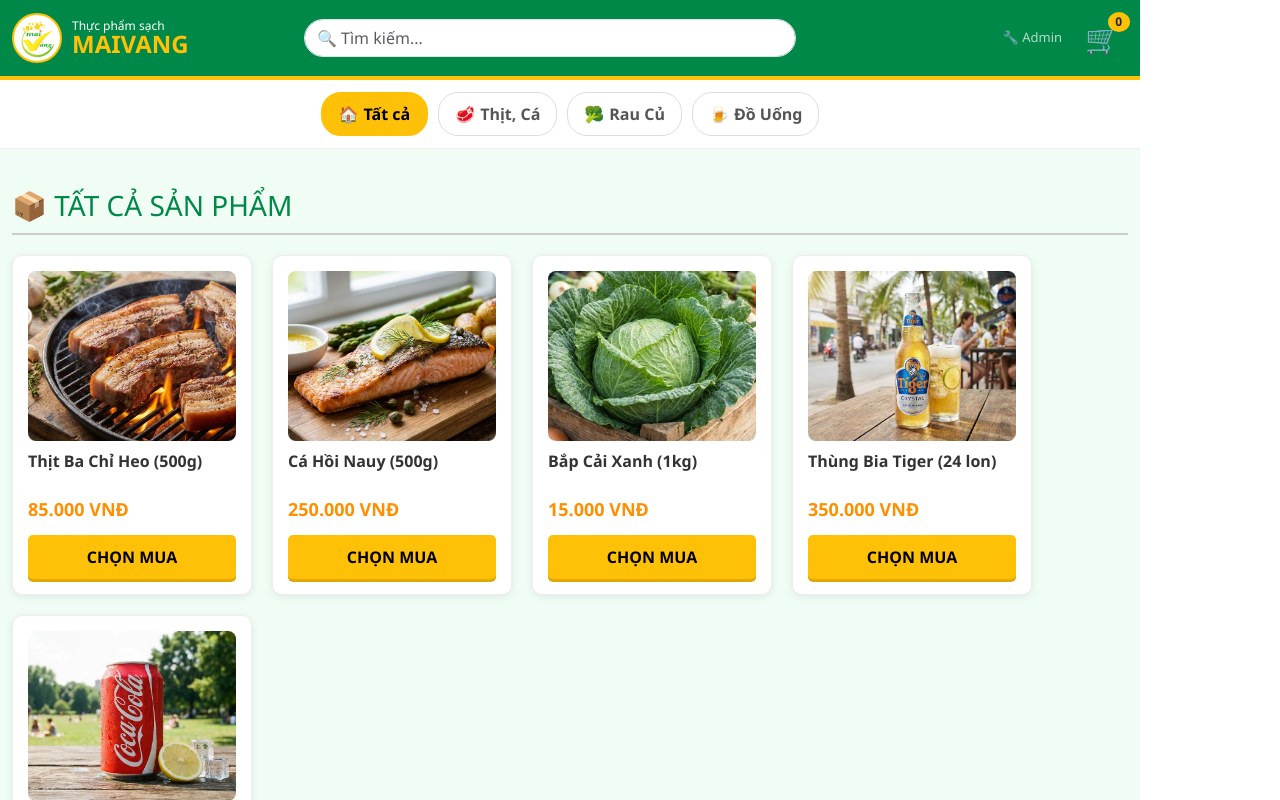
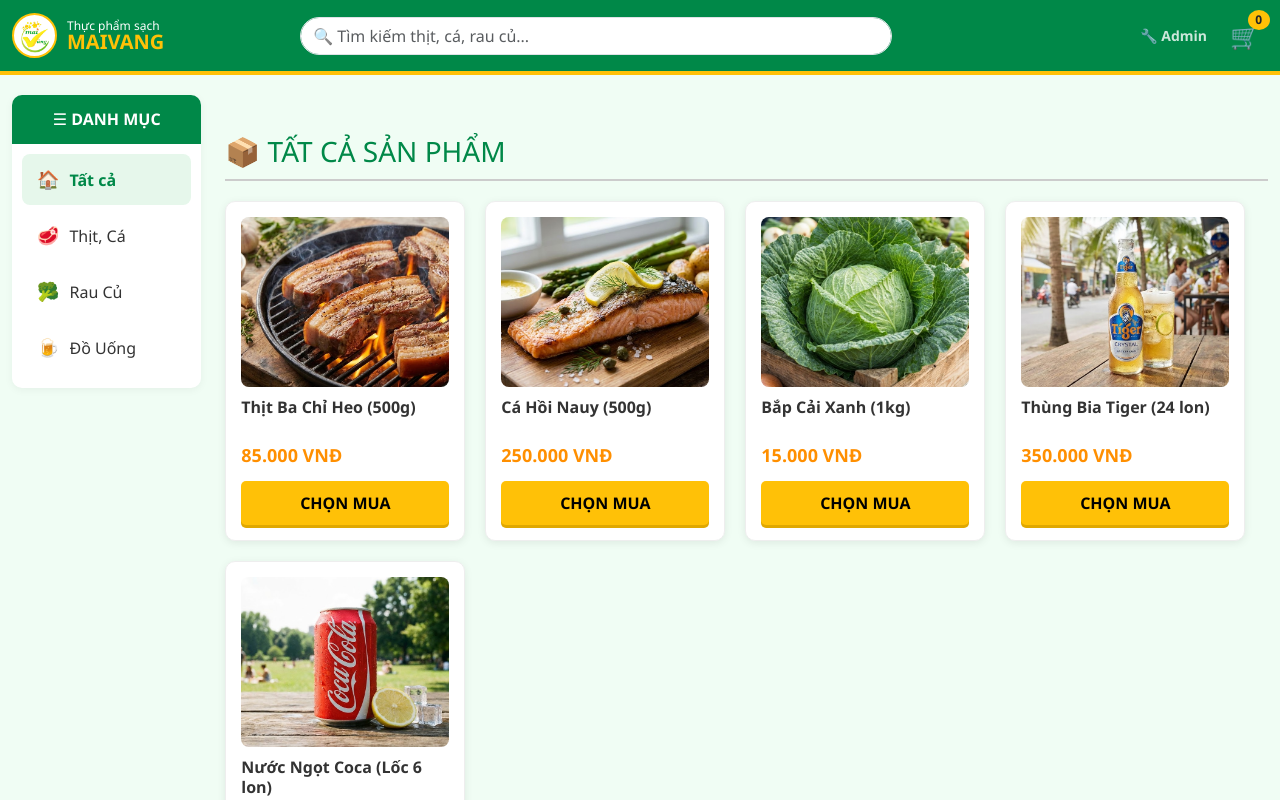
Before and after one commit to leduycode1986/HTML-dau-tay, a React (Vite) app in the folder shop-ban-hang/: page / in a window 1280 px wide. Shown: the top 800 px of the page. Built offline with nearby package versions, Linux system fonts and the light colour scheme.

Commit message:
sua lai nua

```diff
--- a/shop-ban-hang/src/App.jsx
+++ b/shop-ban-hang/src/App.jsx
@@ -8,26 +8,27 @@
 import Navbar from 'react-bootstrap/Navbar';
 import Badge from 'react-bootstrap/Badge';
 import Form from 'react-bootstrap/Form';
+import Row from 'react-bootstrap/Row';
+import Col from 'react-bootstrap/Col';
 import { useState, useEffect } from 'react';
 import { products as khoHangBanDau } from './products'
 
-const colors = { primaryGreen: '#008848', accentYellow: '#ffc107', bgLight: '#f0fdf4', textDark: '#333' };
+const colors = {
+    primaryGreen: '#008848',
+    accentYellow: '#ffc107',
+    bgLight: '#f0fdf4',
+    textDark: '#333',
+    menuActiveBg: '#e6f7eb'
+};
 
 function App() {
 
   // 1. DỮ LIỆU SẢN PHẨM (CÓ LƯU BỘ NHỚ)
   const [dsSanPham, setDsSanPham] = useState(() => {
-      // Thử lấy dữ liệu cũ từ bộ nhớ
       const saved = localStorage.getItem('dsSanPham');
-      // Nếu có thì dùng, không thì dùng kho hàng mặc định
       return saved ? JSON.parse(saved) : khoHangBanDau;
   });
-
-  // Mỗi khi dsSanPham thay đổi, lưu ngay vào bộ nhớ
-  useEffect(() => {
-      localStorage.setItem('dsSanPham', JSON.stringify(dsSanPham));
-  }, [dsSanPham]);
-
+  useEffect(() => { localStorage.setItem('dsSanPham', JSON.stringify(dsSanPham)); }, [dsSanPham]);
 
   // 2. DỮ LIỆU DANH MỤC (CÓ LƯU BỘ NHỚ)
   const [dsDanhMuc, setDsDanhMuc] = useState(() => {
@@ -39,18 +40,14 @@
         { id: 'douong', ten: 'Đồ Uống', icon: '🍺' }
       ];
   });
-
-  useEffect(() => {
-      localStorage.setItem('dsDanhMuc', JSON.stringify(dsDanhMuc));
-  }, [dsDanhMuc]);
-
+  useEffect(() => { localStorage.setItem('dsDanhMuc', JSON.stringify(dsDanhMuc)); }, [dsDanhMuc]);
 
   const [danhMucHienTai, setDanhMucHienTai] = useState('all');
   const [tuKhoa, setTuKhoa] = useState('');
   const navigate = useNavigate();
   const location = useLocation();
 
-  // 3. GIỎ HÀNG (GIỮ NGUYÊN)
+  // 3. GIỎ HÀNG
   const [gioHang, setGioHang] = useState(() => {
       const duLieuCu = localStorage.getItem('gioHangCuaDuy');
       return duLieuCu ? JSON.parse(duLieuCu) : [];
@@ -78,7 +75,7 @@
   function xoaSanPham(id) { setGioHang(gioHang.filter(sp => sp.id !== id)); }
   function xoaHetGioHang() { setGioHang([]); }
 
-  // --- TRANG ADMIN ---
+  // --- NẾU LÀ TRANG ADMIN ---
   if (location.pathname === '/admin') {
       return (
         <Routes>
@@ -96,25 +93,26 @@
   return (
     <div style={{ backgroundColor: colors.bgLight, minHeight: '100vh', fontFamily: 'Segoe UI, sans-serif' }}>
 
-      {/* Navbar */}
+      {/* HEADER */}
       <Navbar style={{ backgroundColor: colors.primaryGreen, borderBottom: `4px solid ${colors.accentYellow}` }} variant="dark" expand="lg" sticky="top">
-        <Container>
+        <Container fluid>
           <Navbar.Brand as={Link} to="/" onClick={() => { setDanhMucHienTai('all'); setTuKhoa('') }} style={{ display: 'flex', alignItems: 'center', gap: '10px' }}>
-            <div style={{ backgroundColor: 'white', borderRadius: '50%', padding: '2px', width: '50px', height: '50px', border: `2px solid ${colors.accentYellow}` }}>
+            <div style={{ backgroundColor: 'white', borderRadius: '50%', padding: '2px', width: '45px', height: '45px', border: `2px solid ${colors.accentYellow}` }}>
                 <img src="/img/logo.jpg" alt="Logo" style={{ width: '100%', height: '100%', borderRadius: '50%', objectFit: 'contain' }} />
             </div>
             <div style={{ display: 'flex', flexDirection: 'column', lineHeight: '1' }}>
                 <span style={{ color: '#fff', fontSize: '12px' }}>Thực phẩm sạch</span>
-                <span style={{ color: colors.accentYellow, fontWeight: '900', fontSize: '24px' }}>MAIVANG</span>
+                <span style={{ color: colors.accentYellow, fontWeight: '900', fontSize: '20px' }}>MAIVANG</span>
             </div>
           </Navbar.Brand>
+
           <Navbar.Toggle aria-controls="basic-navbar-nav" />
           <Navbar.Collapse id="basic-navbar-nav">
-            <div className="mx-auto my-2" style={{ width: '100%', maxWidth: '500px' }}>
+            <div className="mx-auto my-2" style={{ width: '100%', maxWidth: '600px' }}>
                 <Form className="d-flex">
                     <Form.Control
                         type="search"
-                        placeholder="🔍 Tìm kiếm..."
+                        placeholder="🔍 Tìm kiếm thịt, cá, rau củ..."
                         className="me-2"
                         style={{ borderRadius: '20px' }}
                         value={tuKhoa}
@@ -123,12 +121,14 @@
                 </Form>
             </div>
             <Nav className="ms-auto" style={{alignItems: 'center', gap: '15px'}}>
-                <Link to="/admin" style={{color: 'rgba(255,255,255,0.7)', textDecoration: 'none', fontSize: '13px'}}>🔧 Admin</Link>
+                <Link to="/admin" style={{color: 'rgba(255,255,255,0.8)', textDecoration: 'none', fontSize: '14px', fontWeight: 'bold'}}>🔧 Admin</Link>
 
                 <Nav.Link as={Link} to="/cart" className="d-flex align-items-center gap-2 text-white">
                     <div style={{ position: 'relative' }}>
-                        <span style={{fontSize: '28px'}}>🛒</span>
-                        <Badge bg="warning" text="dark" style={{ position: 'absolute', top: '-5px', right: '-10px', borderRadius: '50%' }}>{gioHang.reduce((t, sp) => t + sp.soLuong, 0)}</Badge>
+                        <span style={{fontSize: '24px'}}>🛒</span>
+                        <Badge bg="warning" text="dark" style={{ position: 'absolute', top: '-8px', right: '-10px', borderRadius: '50%' }}>
+                        {gioHang.reduce((tong, sp) => tong + sp.soLuong, 0)}
+                        </Badge>
                     </div>
                 </Nav.Link>
             </Nav>
@@ -136,36 +136,70 @@
         </Container>
       </Navbar>
 
-      {/* Menu Danh Mục */}
-      <div style={{ backgroundColor: 'white', padding: '12px 0', borderBottom: '1px solid #eee' }}>
-        <Container style={{ display: 'flex', gap: '10px', overflowX: 'auto', whiteSpace: 'nowrap', justifyContent: 'center' }}>
-            {dsDanhMuc.map(dm => (
-                <button key={dm.id} onClick={() => setDanhMucHienTai(dm.id)}
+      {/* --- PHẦN THÂN TRANG (BỐ CỤC 2 CỘT) --- */}
+      <Container fluid style={{ marginTop: '20px' }}>
+        <Row>
+            {/* 1. CỘT TRÁI: MENU DỌC (Chỉ hiện trên Desktop) */}
+            <Col md={3} lg={2} className="d-none d-md-block" style={{ marginBottom: '20px' }}>
+                <div style={{ backgroundColor: 'white', borderRadius: '10px', boxShadow: '0 2px 8px rgba(0,0,0,0.05)', overflow: 'hidden', position: 'sticky', top: '90px' }}>
+                    <h5 style={{ backgroundColor: colors.primaryGreen, color: 'white', padding: '15px', margin: 0, textAlign: 'center', fontWeight: 'bold', fontSize: '16px' }}>
+                        ☰ DANH MỤC
+                    </h5>
+                    <div style={{ padding: '10px' }}>
+                        {dsDanhMuc.map((dm) => (
+                            <button
+                                key={dm.id}
+                                onClick={() => {
+                                    setDanhMucHienTai(dm.id);
+                                    navigate('/');
+                                    window.scrollTo({ top: 0, behavior: 'smooth' });
+                                }}
                                 style={{
-                        padding: '8px 16px', borderRadius: '20px',
-                        border: danhMucHienTai === dm.id ? `2px solid ${colors.accentYellow}` : '1px solid #ddd',
-                        backgroundColor: danhMucHienTai === dm.id ? colors.accentYellow : 'white',
-                        color: danhMucHienTai === dm.id ? 'black' : '#555', fontWeight: 'bold',
-                        cursor: 'pointer', display: 'flex', gap: '5px', alignItems: 'center'
-                    }}>
-                    <span>{dm.icon}</span> {dm.ten}
+                                    width: '100%', textAlign: 'left', padding: '12px 15px', border: 'none', borderRadius: '8px', marginBottom: '5px',
+                                    backgroundColor: danhMucHienTai === dm.id ? colors.menuActiveBg : 'transparent',
+                                    color: danhMucHienTai === dm.id ? colors.primaryGreen : colors.textDark,
+                                    fontWeight: danhMucHienTai === dm.id ? 'bold' : 'normal',
+                                    cursor: 'pointer', display: 'flex', alignItems: 'center', gap: '10px', transition: 'all 0.2s'
+                                }}
+                            >
+                                <span style={{fontSize: '18px'}}>{dm.icon}</span> {dm.ten}
                             </button>
                         ))}
-        </Container>
+                    </div>
+                </div>
+            </Col>
+
+            {/* 2. CỘT PHẢI: NỘI DUNG CHÍNH */}
+            <Col md={9} lg={10}>
+                 {/* Menu ngang cho Mobile (Chỉ hiện khi màn hình nhỏ) */}
+                 <div className="d-md-none" style={{ overflowX: 'auto', whiteSpace: 'nowrap', paddingBottom: '10px', marginBottom: '15px' }}>
+                    {dsDanhMuc.map(dm => (
+                         <button key={dm.id} onClick={() => setDanhMucHienTai(dm.id)} style={{
+                             padding: '8px 15px', marginRight: '10px', borderRadius: '20px',
+                             border: danhMucHienTai === dm.id ? `2px solid ${colors.accentYellow}` : '1px solid #ccc',
+                             backgroundColor: danhMucHienTai === dm.id ? colors.accentYellow : 'white',
+                             color: danhMucHienTai === dm.id ? 'black' : '#555', fontWeight: 'bold'
+                         }}>
+                             {dm.icon} {dm.ten}
+                         </button>
+                    ))}
                  </div>
 
-      <Container style={{ marginTop: '25px', marginBottom: '40px' }}>
                  <Routes>
                     <Route path="/" element={<Home dsSanPham={dsSanPham} themVaoGio={themVaoGio} danhMuc={danhMucHienTai} tuKhoa={tuKhoa} colors={colors} />} />
                     <Route path="/product/:id" element={<ProductDetail dsSanPham={dsSanPham} themVaoGio={themVaoGio} colors={colors} />} />
                     <Route path="/cart" element={<Cart gioHang={gioHang} chinhSuaSoLuong={chinhSuaSoLuong} xoaSanPham={xoaSanPham} xoaHetGioHang={xoaHetGioHang} colors={colors} />} />
                  </Routes>
+            </Col>
+        </Row>
       </Container>
 
-      <footer style={{ textAlign: 'center', padding: '30px', backgroundColor: colors.primaryGreen, color: 'white', marginTop: 'auto' }}>
+      {/* Footer */}
+      <footer style={{ textAlign: 'center', padding: '30px', backgroundColor: colors.primaryGreen, color: 'white', marginTop: '50px' }}>
         <p>© 2024 Thực phẩm MaiVang</p>
       </footer>
     </div>
   )
 }
+
 export default App
```
Lines whose indentation alone changed are shown as unchanged.
